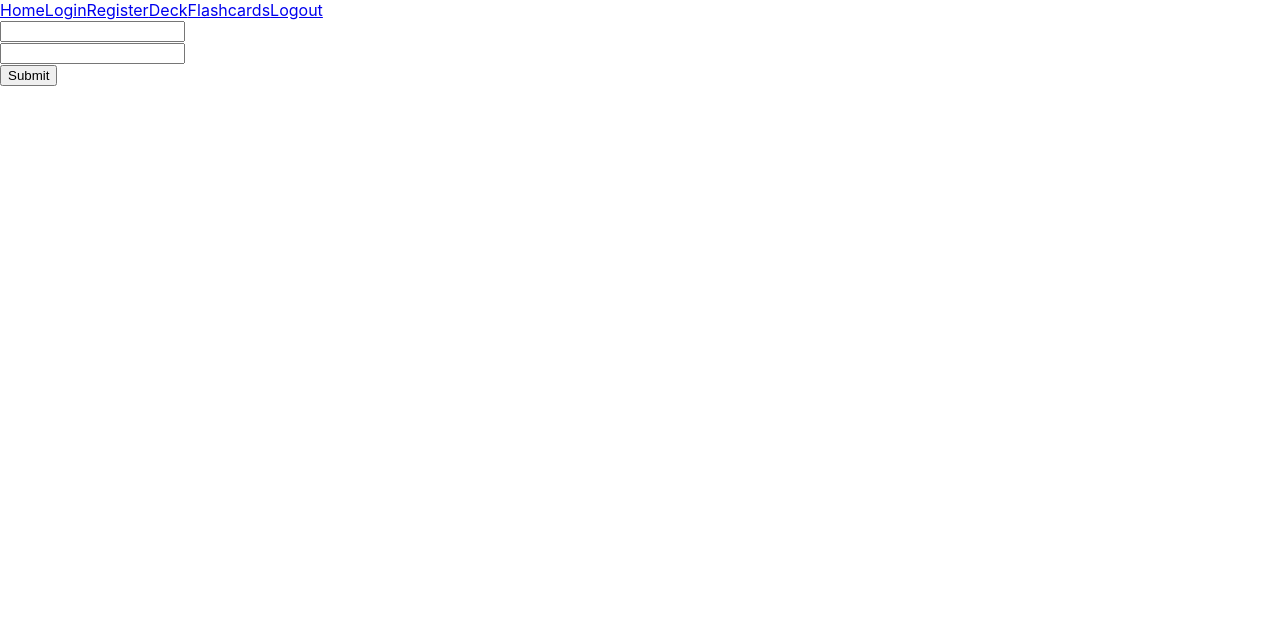
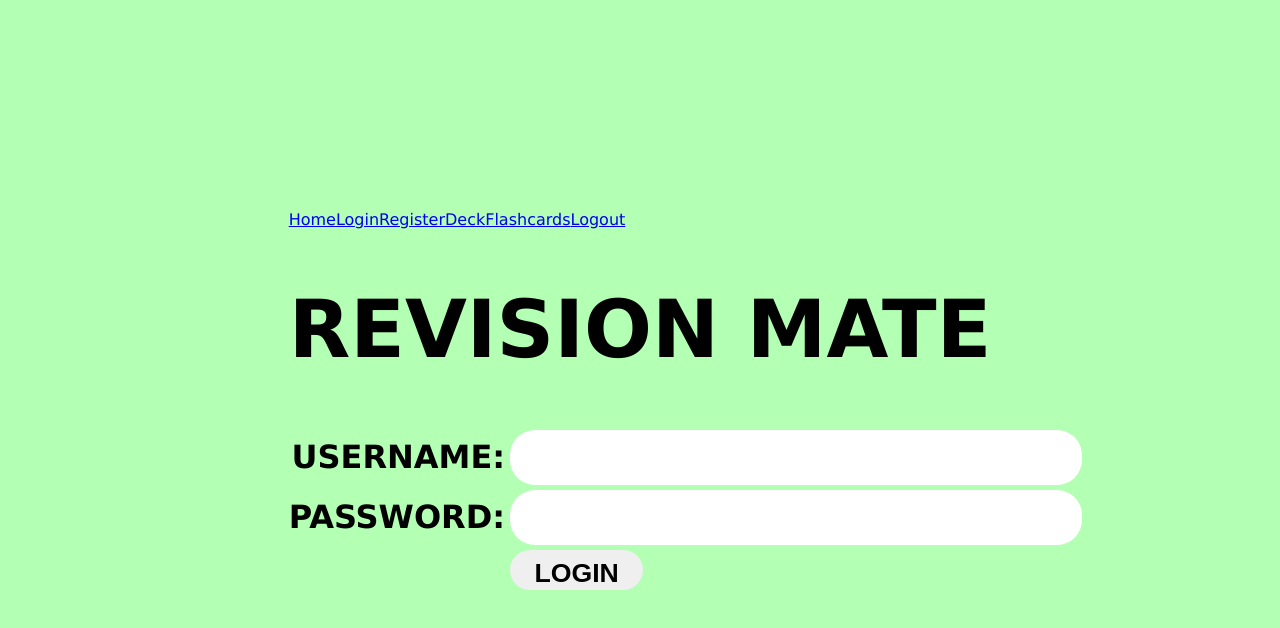
Before and after one commit to SatwikJha2003/Revision-Mate, a React (Create React App) app in the folder frontend/: page / in a window 1280 px wide. Shown: the top 628 px of the page. Built offline with nearby package versions, Linux system fonts and the light colour scheme.

Commit message:
feat: Added starting CSS for login page

```diff
--- a/frontend/src/containers/login/login.js
+++ b/frontend/src/containers/login/login.js
@@ -34,11 +34,14 @@ function Login() {
 
   return (
     <body>
+      <h1>REVISION MATE</h1>
       <form id="login_form" onSubmit={handleForm}>
         <CSRF />
-        <input type="text" name="username"/><br/>
+        <label htmlFor="username">USERNAME: </label>
+        <input type="text" name="username"/>
+        <label htmlFor="password">PASSWORD: </label>
         <input type="password" name="password"/><br/>
-        <button type="submit">Submit<br/></button>
+        <button type="submit"><span>LOGIN</span></button>
       </form>
       <div>{errorMessage}</div>
     </body>
--- a/frontend/src/containers/login/login.module.css
+++ b/frontend/src/containers/login/login.module.css
@@ -0,0 +1,56 @@
+html {
+	min-height: 100%;
+	display: grid;
+}
+
+body {
+	font-family:  "verdana";
+	background-color: #b3ffb3;
+	margin: auto;
+}
+
+h1 {
+	font-size: 500%;
+}
+
+form {
+	display: grid;
+	grid-template-columns: max-content max-content;
+    grid-gap:5px;
+}
+
+label {
+	font-size: 200%;
+	font-weight: bold;
+    display: table-cell;
+    text-align: right;
+    margin-top: 4%;
+}
+
+input {
+	border-radius: 25px;
+	font-size: 110%;
+	border: 0;
+	outline: 0;
+    padding: 20px;
+    height: 15px;
+    width: 200%;
+    display: table-cell;
+}
+
+button {
+	border-radius: 25px;
+	border: 0;
+	outline: 0;
+    padding: 20px;
+    height: 15px;
+    width:  50%;
+    display: table-cell;
+}
+
+span {
+	font-weight: bold;
+	font-size: 200%;
+	position: relative;
+	bottom: 12px;
+}
```
